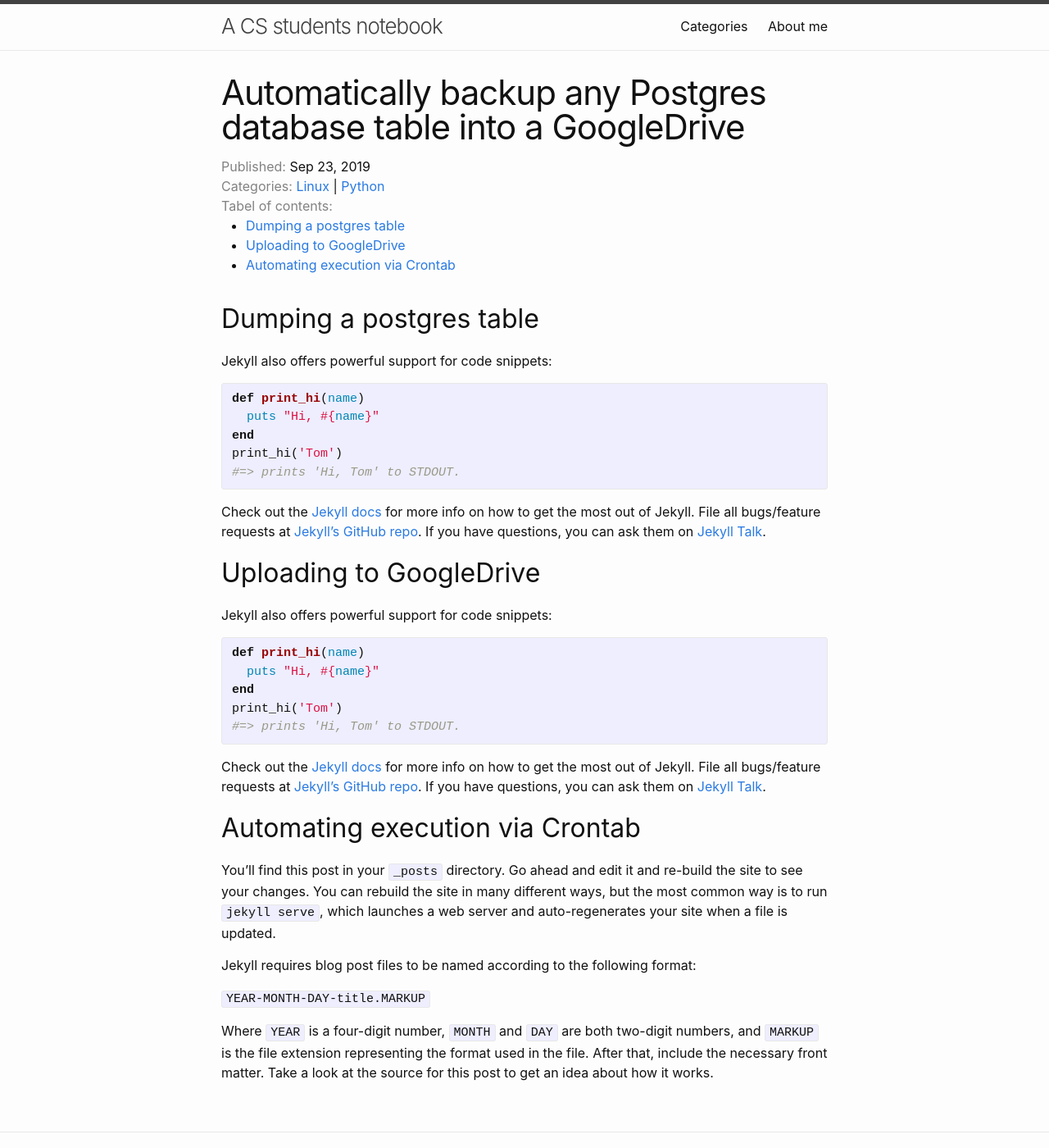
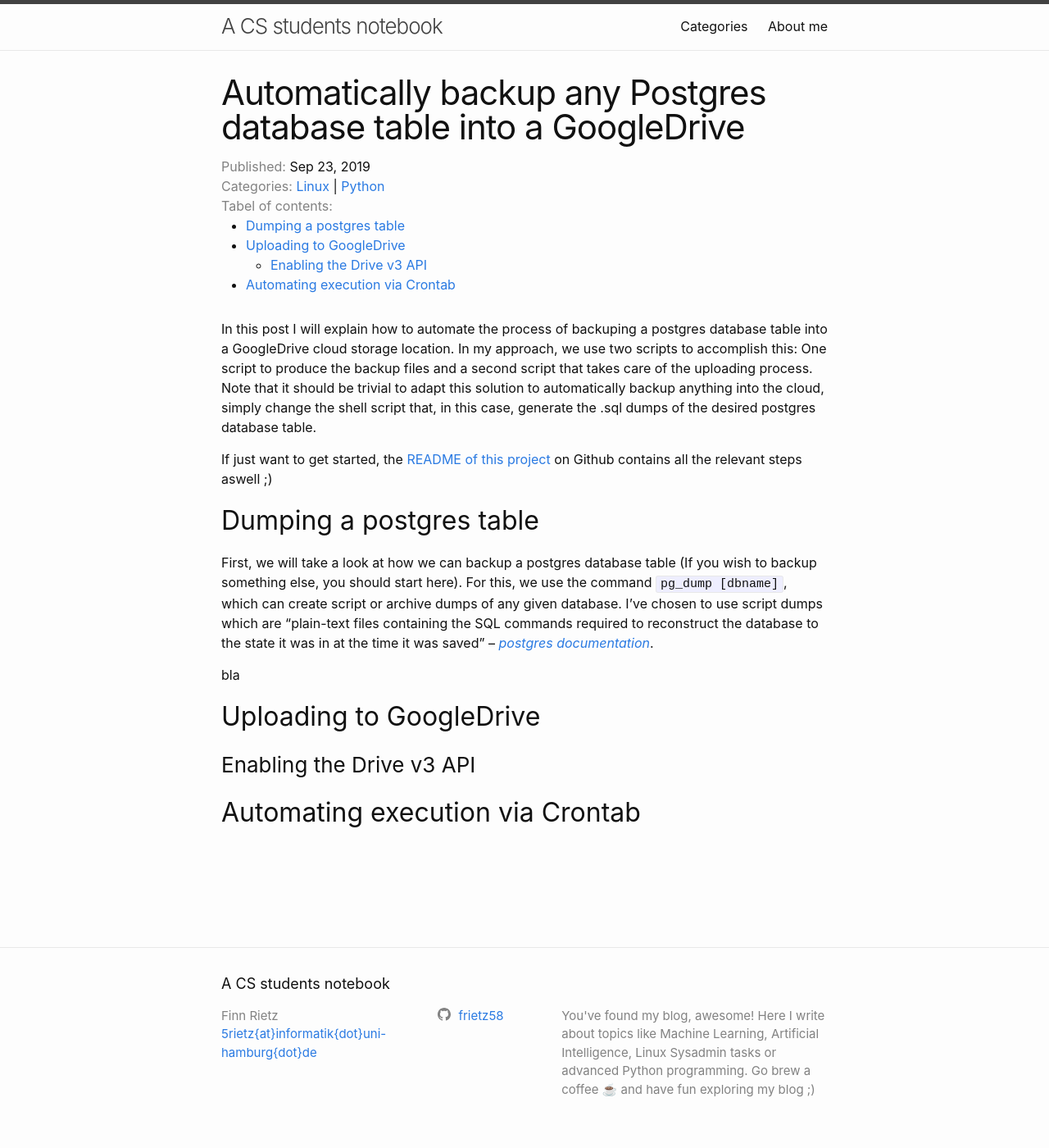
Before and after one commit to frietz58/frietz58.github.io, a Jekyll site: the page built from _posts/2019-09-27-postgres-backup-googledrive.markdown, in a window 1280 px wide and 1400 px high. Shown: the whole window at 82% size. Built offline with Jekyll 4.4.1, drawn with Linux system fonts in a browser that asks for light colours.

Commit message:
start writing postgres post

```diff
--- a/_posts/2019-09-27-postgres-backup-googledrive.markdown
+++ b/_posts/2019-09-27-postgres-backup-googledrive.markdown
@@ -7,43 +7,20 @@ summary: "Learn how you can backup any Postgress database table into a GoogleDri
 
 ---
 
+In this post I will explain how to automate the process of backuping a postgres database table into a GoogleDrive cloud storage location. In my approach, we use two scripts to accomplish this: One script to produce the backup files and a second script that takes care of the uploading process.
+Note that it should be trivial to adapt this solution to automatically backup anything into the cloud, simply change the shell script that, in this case, generate the .sql dumps of the desired postgres database table.
+
+If just want to get started, the [README of this project](https://github.com/frietz58/postgres_googledrive_backup) on Github contains all the relevant steps aswell ;)
+
+
 <h2 id="dumping_postgres_table">Dumping a postgres table</h2>
+First, we will take a look at how we can backup a postgres database table (If you wish to backup something else, you should start here). For this, we use the command `pg_dump [dbname]`, which can create script or archive dumps of any given database. I've chosen to use script dumps which are "plain-text files containing the SQL commands required to reconstruct the database to the state it was in at the time it was saved"  -- <cite><a href="https://www.postgresql.org/docs/9.3/app-pgdump.html" target="_blank">postgres documentation</a></cite>. <br>
 
-Jekyll also offers powerful support for code snippets:
-
-{% highlight ruby %}
-def print_hi(name)
-  puts "Hi, #{name}"
-end
-print_hi('Tom')
-#=> prints 'Hi, Tom' to STDOUT.
-{% endhighlight %}
-
-Check out the [Jekyll docs][jekyll-docs] for more info on how to get the most out of Jekyll. File all bugs/feature requests at [Jekyll’s GitHub repo][jekyll-gh]. If you have questions, you can ask them on [Jekyll Talk][jekyll-talk].
+bla
 
 <h2 id="uploading_to_googledrive">Uploading to GoogleDrive</h2>
 
-Jekyll also offers powerful support for code snippets:
+<h3 id="enabling_v3_api">Enabling the Drive v3 API</h3>
 
-{% highlight ruby %}
-def print_hi(name)
-  puts "Hi, #{name}"
-end
-print_hi('Tom')
-#=> prints 'Hi, Tom' to STDOUT.
-{% endhighlight %}
-
-Check out the [Jekyll docs][jekyll-docs] for more info on how to get the most out of Jekyll. File all bugs/feature requests at [Jekyll’s GitHub repo][jekyll-gh]. If you have questions, you can ask them on [Jekyll Talk][jekyll-talk].
 
 <h2 id="automating_via_cron">Automating execution via Crontab</h2>
-You’ll find this post in your `_posts` directory. Go ahead and edit it and re-build the site to see your changes. You can rebuild the site in many different ways, but the most common way is to run `jekyll serve`, which launches a web server and auto-regenerates your site when a file is updated.
-
-Jekyll requires blog post files to be named according to the following format:
-
-`YEAR-MONTH-DAY-title.MARKUP`
-
-Where `YEAR` is a four-digit number, `MONTH` and `DAY` are both two-digit numbers, and `MARKUP` is the file extension representing the format used in the file. After that, include the necessary front matter. Take a look at the source for this post to get an idea about how it works.
-
-[jekyll-docs]: https://jekyllrb.com/docs/home
-[jekyll-gh]:   https://github.com/jekyll/jekyll
-[jekyll-talk]: https://talk.jekyllrb.com/
```
